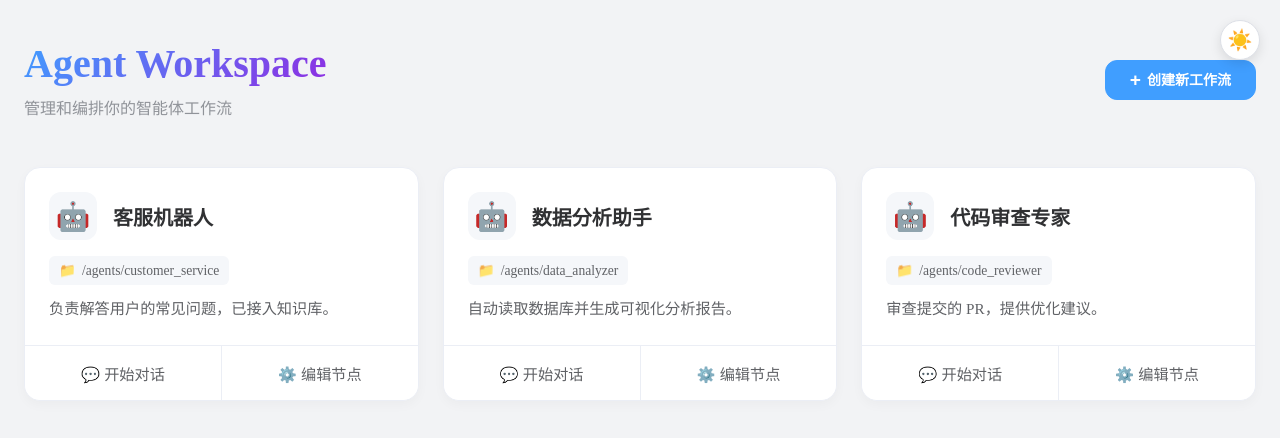
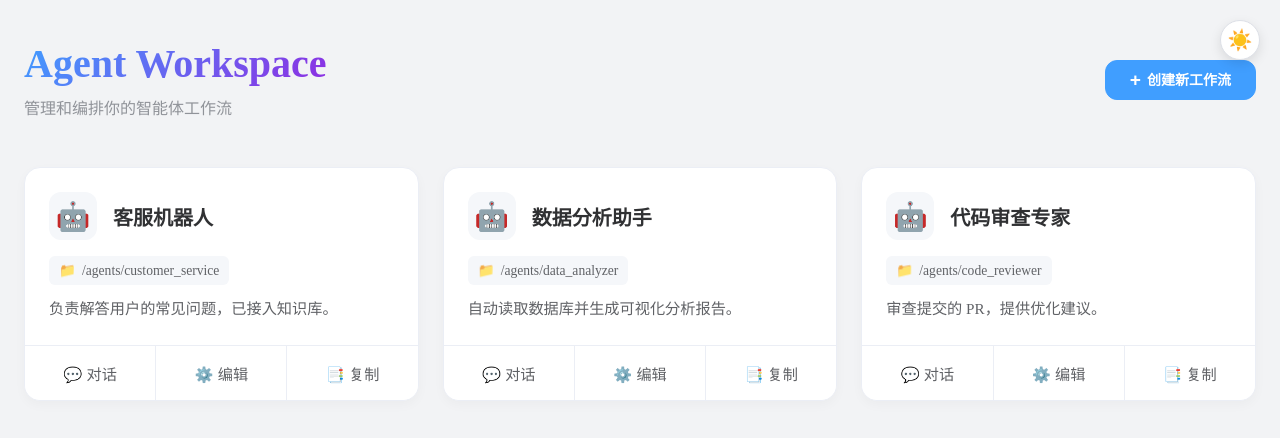
Before and after one commit to X-for/Agent-Workflow, a Vue app in the folder agent-frontend/: page / in a window 1280 px wide. Shown: the top 438 px of the page. Built offline with nearby package versions, Linux system fonts and the light colour scheme.

Commit message:
add new btn

```diff
--- a/agent-frontend/src/views/TaskList.vue
+++ b/agent-frontend/src/views/TaskList.vue
@@ -36,10 +36,14 @@
         <!-- 悬浮操作栏 -->
         <div class="card-actions">
           <button class="action-btn chat-btn" @click="goToChat(task.id)">
-            💬 开始对话
+            💬 对话
           </button>
           <button class="action-btn edit-btn" @click="goToEditor(task.id)">
-            ⚙️ 编辑节点
+            ⚙️ 编辑
+          </button>
+          <!-- 🌟 新增的复制按钮 -->
+          <button class="action-btn copy-btn" @click="duplicateWorkflow(task)">
+            📑 复制
           </button>
         </div>
       </div>
@@ -65,6 +69,28 @@ onMounted(() => {
 const createNewTask = () => router.push('/editor')
 const goToChat = (taskId) => router.push(`/chat/${taskId}`)
 const goToEditor = (taskId) => router.push(`/editor/${taskId}`)
+
+
+// === 复制整个工作流（拓扑结构）逻辑 ===
+const duplicateWorkflow = (originalTask) => {
+  // 生成一个新的假 ID
+  const newId = 'task_' + Math.random().toString(36).substr(2, 6)
+
+  // 深拷贝原来的任务信息，并改个名字
+  const newTask = {
+    ...originalTask,
+    id: newId,
+    name: originalTask.name + ' (副本)',
+    // 假设后端的文件目录也是通过追加副本生成的
+    path: originalTask.path + '_copy',
+  }
+
+  // 把新任务加入列表（放到最前面）
+  tasks.value.unshift(newTask)
+
+  // 提示用户
+  alert(`已成功复制工作流：${originalTask.name}，新名称为：${newTask.name}！\n(将来这里会通知后端把对应的节点拓扑 JSON 配置文件也复制一份)`)
+}
 </script>
 
 <style scoped>
@@ -227,7 +253,10 @@ const goToEditor = (taskId) => router.push(`/editor/${taskId}`)
   color: var(--el-color-primary);
 }
 
-.chat-btn {
+.chat-btn, .edit-btn {
   border-right: 1px solid var(--el-border-color-lighter);
 }
+.copy-btn:hover {
+  color: var(--el-color-success); /* 给复制按钮一个不同的 Hover 颜色 */
+}
 </style>
```
